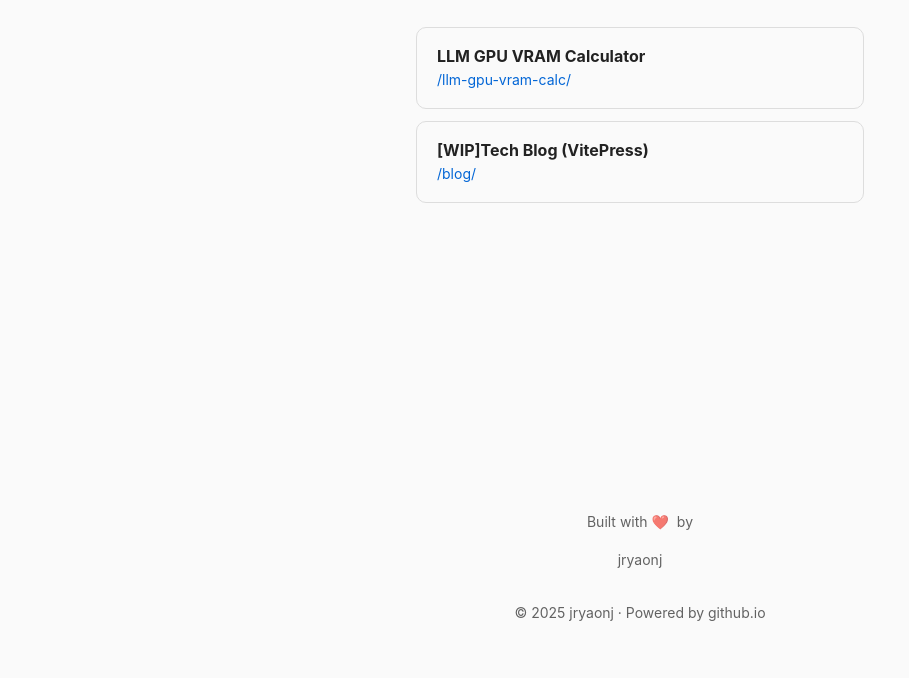
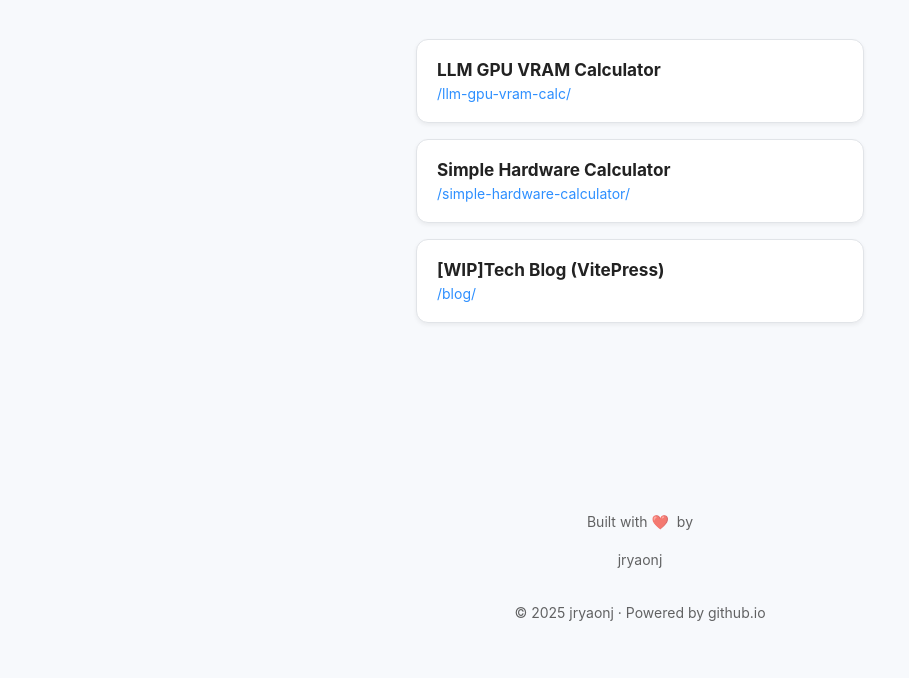
Before and after one commit to jryaonj/jryaonj.github.io, a plain HTML site: page index.html in a window 1280 px wide. Shown: the part 122-800 px from the top of the page, without its empty margins (0-909 px from the left). Drawn offline with Linux system fonts and the light colour scheme.

Commit message:
update: add simple hardware calculator project link

```diff
--- a/index.html
+++ b/index.html
@@ -6,9 +6,12 @@
   <title>My Playground • jryaonj.github.io</title>
   <style>
     :root {
-      --bg: #fafafa;
+      --bg: #f7f9fc;
       --fg: #222;
-      --brand: #0366d6;
+      --brand: #2d8fff;
+      --radius: 12px;
+      --shadow-sm: 0 2px 4px rgba(0,0,0,.06);
+      --shadow-md: 0 6px 16px rgba(0,0,0,.08);
     }
     *, *::before, *::after { box-sizing: border-box; }
     body {
@@ -22,7 +25,7 @@
       flex-direction: column;
       min-height: 100vh;
     }
-    h1 { font-size: 2rem; margin-bottom: 1.5rem; }
+    h1 { font-size: 2rem; margin-bottom: 2rem; text-align: center; color: var(--brand); }
     ul {
       list-style: none;
       padding: 0;
@@ -31,12 +34,17 @@
       width: 100%;
     }
     li {
-      margin: .75rem 0;
-      border: 1px solid #ddd;
-      border-radius: 10px;
-      transition: box-shadow .15s ease;
+      margin: 1rem 0;
+      border: 1px solid #e1e4e8;
+      border-radius: var(--radius);
+      background: #fff;
+      box-shadow: var(--shadow-sm);
+      transition: transform .2s ease, box-shadow .2s ease;
     }
-    li:hover { box-shadow: 0 2px 8px rgba(0,0,0,.08); }
+    li:hover {
+      transform: translateY(-4px);
+      box-shadow: var(--shadow-md);
+    }
     a {
       display: block;
       padding: 1rem 1.25rem;
@@ -49,6 +57,7 @@
       color: var(--brand);
       word-break: break-all;
     }
+    a strong { font-size: 1.075rem; }
     footer {
       margin-top: auto;
       text-align: center;
@@ -70,6 +79,12 @@
       </a>
     </li>
 
+    <li>
+      <a href="/simple-hardware-calculator/">
+        <strong>Simple&nbsp;Hardware&nbsp;Calculator</strong>
+        <span class="path">/simple-hardware-calculator/</span>
+      </a>
+    </li>
 
     <li>
       <a href="#/">
@@ -77,6 +92,7 @@
         <span class="path">/blog/</span>
       </a>
     </li>
+
   </ul>
 
   <footer>
```
